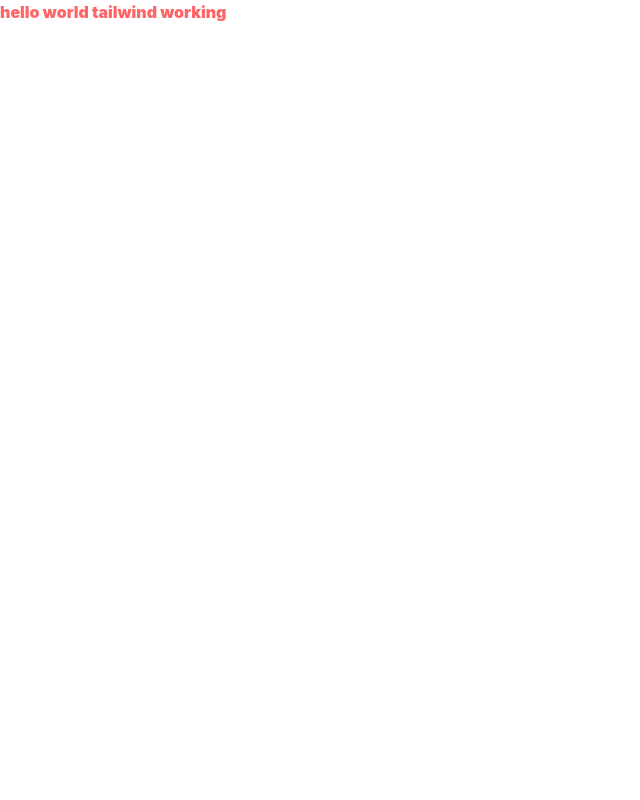
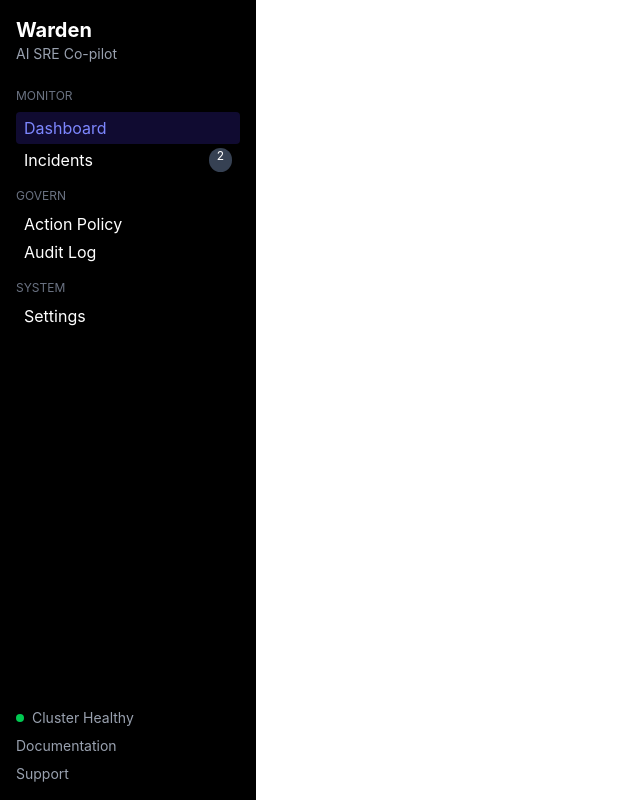
Before and after one commit to Abjithbk/warden-ai, a React app in the folder dashboard/frontend/: page / in a window 1280 px wide. Shown: the whole page, without its empty margins (0-640 px from the left). Built offline with nearby package versions, Linux system fonts and the light colour scheme; the HTML template or start-up script is replaced by a standard one.

Commit message:
feat(dashboard): add Sidebar component with nav, badge, and status footer (issue #2)

```diff
--- a/dashboard/frontend/src/App.jsx
+++ b/dashboard/frontend/src/App.jsx
@@ -1,12 +1,9 @@
-import { useState } from 'react'
-
+import Sidebar from './components/Sidebar'
 
 function App() {
-
   return (
-    <div className='font-black'>
-      <h1 className='text-red-400'>hello world tailwind working</h1>
-
+    <div>
+      <Sidebar />
     </div>
   )
 }
--- /dev/null
+++ b/dashboard/frontend/src/components/Sidebar.jsx
@@ -0,0 +1,37 @@
+const incidentCount = 2
+
+function Sidebar() {
+  return (
+    <div className="h-screen w-64 bg-black text-white p-4 flex flex-col justify-between">
+      <div>
+        <h1 className="text-xl font-bold">Warden</h1>
+        <p className="text-sm text-gray-400 mb-6">AI SRE Co-pilot</p>
+
+        <p className="text-xs text-gray-500 mb-2">MONITOR</p>
+        <p className="mb-1 bg-indigo-600/20 text-indigo-400 px-2 py-1 rounded">Dashboard</p>
+        <p className="mb-4 flex justify-between px-2">
+          <span>Incidents</span>
+          <span className="bg-gray-700 text-xs px-2 rounded-full">{incidentCount}</span>
+        </p>
+
+        <p className="text-xs text-gray-500 mb-2">GOVERN</p>
+        <p className="mb-1 px-2">Action Policy</p>
+        <p className="mb-4 px-2">Audit Log</p>
+
+        <p className="text-xs text-gray-500 mb-2">SYSTEM</p>
+        <p className="mb-1 px-2">Settings</p>
+      </div>
+
+      <div className="text-sm text-gray-400 space-y-2">
+        <p className="flex items-center gap-2">
+          <span className="w-2 h-2 bg-green-500 rounded-full"></span>
+          Cluster Healthy
+        </p>
+        <p>Documentation</p>
+        <p>Support</p>
+      </div>
+    </div>
+  )
+}
+
+export default Sidebar
```
